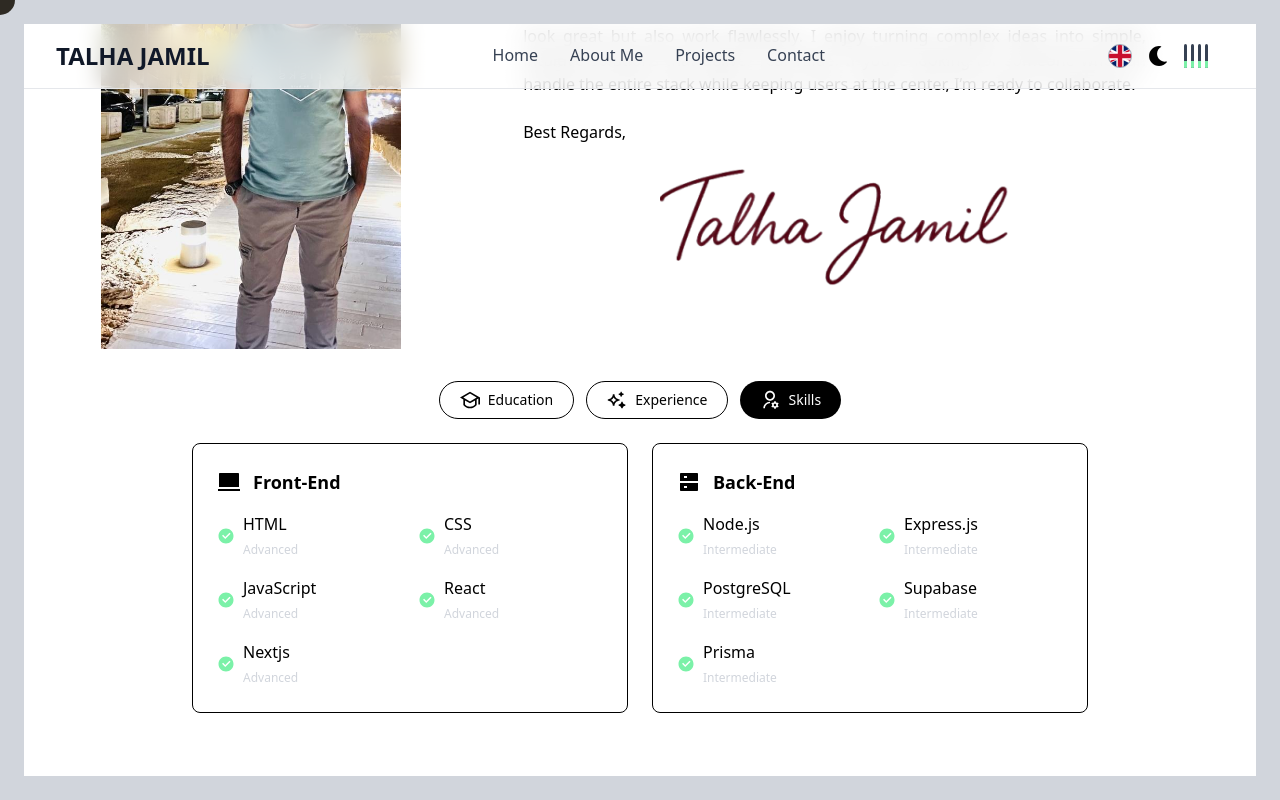
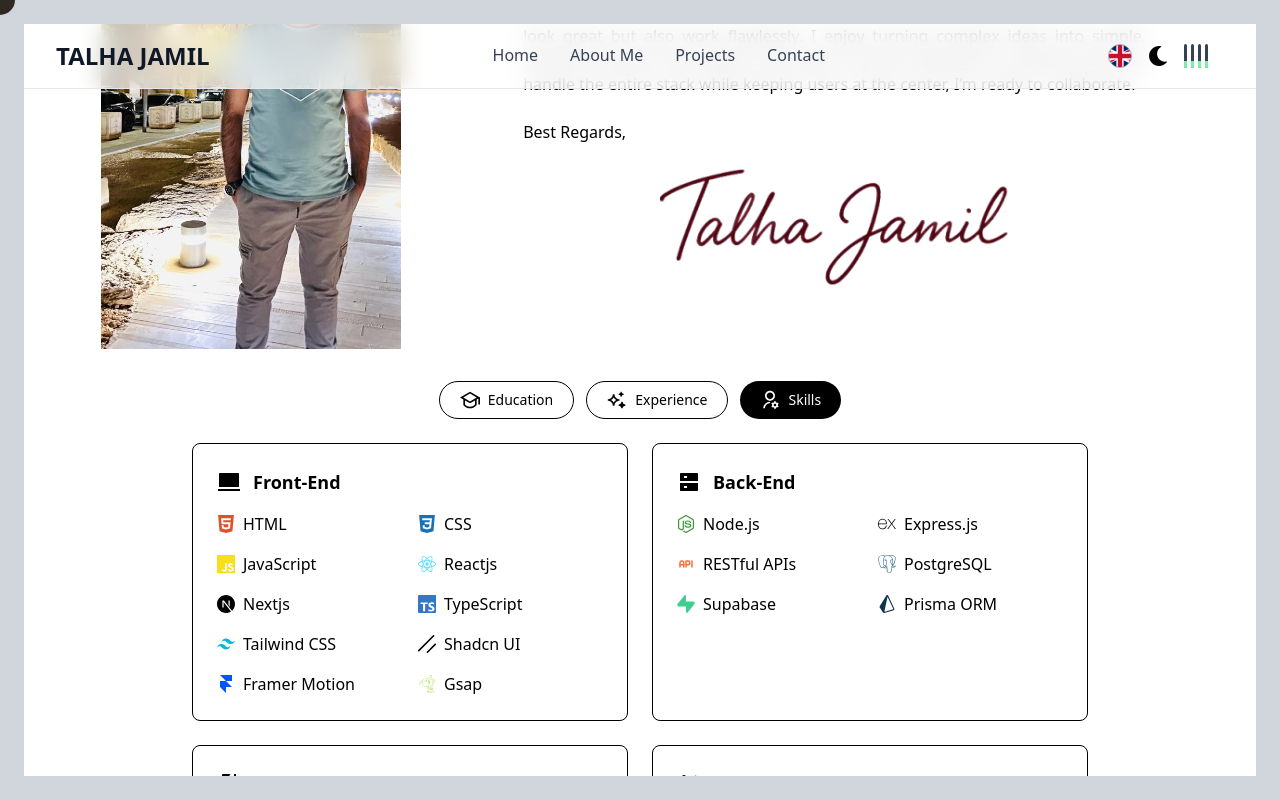
Before and after one commit to TJ745/talha, a Next.js app: page /about in a window 1280 px wide. Both pictures are taken after a click on the tab "Skills". Built offline with nearby package versions, Linux system fonts and the light colour scheme.

Commit message:
Fixed Experience and Skills Tabs

```diff
--- a/app/messages/ar.json
+++ b/app/messages/ar.json
@@ -43,7 +43,7 @@
     "bachelorSchool": "كوليلج كوللج - باكستان",
     "bachelorPeriod": "2009 - 2011",
 
-    "role2018": "إدارة تكنولوجيا المعلومات",
+    "role2018": "مطور واجهات / إدارة تكنولوجيا المعلومات",
     "company2018": "شركة التعاقد المتكاملة - الرياض",
     "period2018": "2018 - حاليا",
     "role2017": "ادارة النظام",
@@ -55,7 +55,8 @@
 
     "Front-End": "الواجهة الأمامية",
     "Back-End": "الخلفية",
-    "Database": "قاعدة البيانات"
+    "Tools": "الأدوات",
+    "Mobile": "الجوال"
   },
   "Projects": {
     "title": "المشاريع",
--- a/app/messages/en.json
+++ b/app/messages/en.json
@@ -50,7 +50,7 @@
     "bachelorSchool": "Elite College of Commerce - Pakistan",
     "bachelorPeriod": "2009 - 2011",
 
-    "role2018": "IT Administration",
+    "role2018": "Fullstack Developer / IT Administration",
     "company2018": "Integrated Contracting Company - Riyadh",
     "period2018": "2018 - Present",
     "role2017": "System Administration",
@@ -62,7 +62,8 @@
 
     "Front-End": "Front-End",
     "Back-End": "Back-End",
-    "Database": "Database"
+    "Tools": "Tools",
+    "Mobile": "Mobile"
   },
   "Projects": {
     "title": "PROJECTS",
--- a/components/Resume.tsx
+++ b/components/Resume.tsx
@@ -8,6 +8,8 @@
   frontendSkills,
   backendSkills,
   sectionIcons,
+  toolsSkills,
+  mobileSkills,
 } from "@/data/aboutData";
 import { useTranslations } from "next-intl";
 
@@ -68,6 +70,8 @@
     personal: PersonalIcon,
     frontend: FrontendIcon,
     backend: BackendIcon,
+    tools: ToolsIcon,
+    mobile: MobileIcon,
   } = sectionIcons;
   const t = useTranslations("Resume");
 
@@ -205,6 +209,7 @@
             <div className="grid grid-cols-2 gap-4">
               {frontendSkills.map((s, i) => {
                 const Icon = s.icon;
+                const color = s.color ? { color: s.color } : {};
                 return (
                   <motion.div
                     initial={{ opacity: 0, x: -20 }}
@@ -214,10 +219,9 @@
                     key={i}
                     className="flex items-center gap-2"
                   >
-                    <Icon className="text-lg text-green-300" />
+                    <Icon className="text-lg " style={color} />
                     <div>
                       <p className="font-medium">{s.title}</p>
-                      <span className="text-xs text-gray-300">{s.level}</span>
                     </div>
                   </motion.div>
                 );
@@ -234,6 +238,7 @@
             <div className="grid grid-cols-2 gap-4">
               {backendSkills.map((s, i) => {
                 const Icon = s.icon;
+                const color = s.color ? { color: s.color } : {};
                 return (
                   <motion.div
                     initial={{ opacity: 0, x: 20 }}
@@ -243,10 +248,67 @@
                     key={i}
                     className="flex items-center gap-2"
                   >
-                    <Icon className="text-lg text-green-300" />
+                    <Icon className="text-lg " style={color} />
                     <div>
                       <p className="font-medium">{s.title}</p>
-                      <span className="text-xs text-gray-300">{s.level}</span>
+                    </div>
+                  </motion.div>
+                );
+              })}
+            </div>
+          </div>
+
+          {/* Mobile */}
+          <div className="text-black dark:text-white border border-black dark:border-white rounded-lg p-6">
+            <div className="flex items-center gap-3 mb-4">
+              <MobileIcon className="text-2xl" />
+              <h4 className="text-lg font-semibold">{t("Mobile")}</h4>
+            </div>
+            <div className="grid grid-cols-2 gap-4">
+              {mobileSkills.map((s, i) => {
+                const Icon = s.icon;
+                const color = s.color ? { color: s.color } : {};
+                return (
+                  <motion.div
+                    initial={{ opacity: 0, x: 20 }}
+                    whileInView={{ opacity: 1, x: 0 }}
+                    viewport={{ once: false }}
+                    transition={{ duration: 0.4, delay: i * 0.1 }}
+                    key={i}
+                    className="flex items-center gap-2"
+                  >
+                    <Icon className="text-lg " style={color} />
+                    <div>
+                      <p className="font-medium">{s.title}</p>
+                    </div>
+                  </motion.div>
+                );
+              })}
+            </div>
+          </div>
+
+          {/* Tools */}
+          <div className="text-black dark:text-white border border-black dark:border-white rounded-lg p-6">
+            <div className="flex items-center gap-3 mb-4">
+              <ToolsIcon className="text-2xl" />
+              <h4 className="text-lg font-semibold">{t("Tools")}</h4>
+            </div>
+            <div className="grid grid-cols-2 gap-4">
+              {toolsSkills.map((s, i) => {
+                const Icon = s.icon;
+                const color = s.color ? { color: s.color } : {};
+                return (
+                  <motion.div
+                    initial={{ opacity: 0, x: 20 }}
+                    whileInView={{ opacity: 1, x: 0 }}
+                    viewport={{ once: false }}
+                    transition={{ duration: 0.4, delay: i * 0.1 }}
+                    key={i}
+                    className="flex items-center gap-2"
+                  >
+                    <Icon className="text-lg " style={color} />
+                    <div>
+                      <p className="font-medium">{s.title}</p>
                     </div>
                   </motion.div>
                 );
--- a/data/aboutData.ts
+++ b/data/aboutData.ts
@@ -3,11 +3,39 @@
   RiGraduationCapFill,
   RiGraduationCapLine,
   RiMacbookFill,
+  RiMobileDownloadFill,
   RiServerFill,
   RiSparklingFill,
   RiSparklingLine,
+  RiToolsFill,
   RiUserSettingsLine,
 } from "react-icons/ri";
+import {
+  SiCss3,
+  SiExpo,
+  SiExpress,
+  SiFigma,
+  SiFramer,
+  SiGit,
+  SiGithub,
+  SiGreensock,
+  SiHtml5,
+  SiJavascript,
+  SiNetlify,
+  SiNextdotjs,
+  SiNodedotjs,
+  SiPostgresql,
+  SiPostman,
+  SiPrisma,
+  SiReact,
+  SiShadcnui,
+  SiSupabase,
+  SiTailwindcss,
+  SiTypescript,
+  SiVercel,
+} from "react-icons/si";
+import { TbApi, TbBrandReactNative } from "react-icons/tb";
+import { VscCode, VscVscode } from "react-icons/vsc";
 
 export const education = [
   {
@@ -48,56 +76,141 @@
 export const frontendSkills = [
   {
     title: "HTML",
-    level: "Advanced",
-    icon: RiCheckboxCircleFill,
+    color: "#E34F26",
+    icon: SiHtml5,
   },
   {
     title: "CSS",
-    level: "Advanced",
-    icon: RiCheckboxCircleFill,
+    color: "#1572B6",
+    icon: SiCss3,
   },
   {
     title: "JavaScript",
-    level: "Advanced",
-    icon: RiCheckboxCircleFill,
+    color: "#F7DF1E",
+    icon: SiJavascript,
   },
   {
-    title: "React",
-    level: "Advanced",
-    icon: RiCheckboxCircleFill,
+    title: "Reactjs",
+    color: "#61DAFB",
+    icon: SiReact,
   },
   {
     title: "Nextjs",
-    level: "Advanced",
-    icon: RiCheckboxCircleFill,
+    icon: SiNextdotjs,
+  },
+  {
+    title: "TypeScript",
+    color: "#3178C6",
+    icon: SiTypescript,
+  },
+  {
+    title: "Tailwind CSS",
+    color: "#06B6D4",
+    icon: SiTailwindcss,
+  },
+  {
+    title: "Shadcn UI",
+
+    icon: SiShadcnui,
+  },
+  {
+    title: "Framer Motion",
+    color: "#0055FF",
+    icon: SiFramer,
+  },
+  {
+    title: "Gsap",
+    color: "#88CE02",
+    icon: SiGreensock,
   },
 ];
 
 export const backendSkills = [
   {
     title: "Node.js",
-    level: "Intermediate",
-    icon: RiCheckboxCircleFill,
+    color: "#339933",
+    icon: SiNodedotjs,
   },
   {
     title: "Express.js",
-    level: "Intermediate",
-    icon: RiCheckboxCircleFill,
+
+    icon: SiExpress,
+  },
+  {
+    title: "RESTful APIs",
+    color: "#FF6C37",
+    icon: TbApi,
   },
   {
     title: "PostgreSQL",
-    level: "Intermediate",
-    icon: RiCheckboxCircleFill,
+    color: "#336791",
+    icon: SiPostgresql,
   },
   {
     title: "Supabase",
-    level: "Intermediate",
-    icon: RiCheckboxCircleFill,
+    color: "#3ECF8E",
+    icon: SiSupabase,
   },
   {
-    title: "Prisma",
-    level: "Intermediate",
-    icon: RiCheckboxCircleFill,
+    title: "Prisma ORM",
+    color: "#0C344B",
+    icon: SiPrisma,
+  },
+];
+
+export const mobileSkills = [
+  {
+    title: "React-Native",
+    color: "#61DAFB",
+    icon: TbBrandReactNative,
+  },
+  {
+    title: "Expo",
+    color: "#000020",
+    icon: SiExpo,
+  },
+];
+
+export const toolsSkills = [
+  {
+    title: "Git",
+    color: "#F05032",
+    icon: SiGit,
+  },
+  {
+    title: "GitHub",
+    color: "#181717",
+    icon: SiGithub,
+  },
+  {
+    title: "Vercel",
+
+    icon: SiVercel,
+  },
+  {
+    title: "Netlify",
+    color: "#00C7B7",
+    icon: SiNetlify,
+  },
+  {
+    title: "Supabase",
+    color: "#3ECF8E",
+    icon: SiSupabase,
+  },
+  {
+    title: "Postman",
+    color: "#FF6C37",
+    icon: SiPostman,
+  },
+  {
+    title: "Figma",
+    color: "#F24E1E",
+    icon: SiFigma,
+  },
+  {
+    title: "VS Code",
+    color: "#007ACC",
+    icon: VscVscode,
   },
 ];
 
@@ -108,4 +221,6 @@
   personal: RiUserSettingsLine,
   frontend: RiMacbookFill,
   backend: RiServerFill,
+  mobile: RiMobileDownloadFill,
+  tools: RiToolsFill,
 };
```
